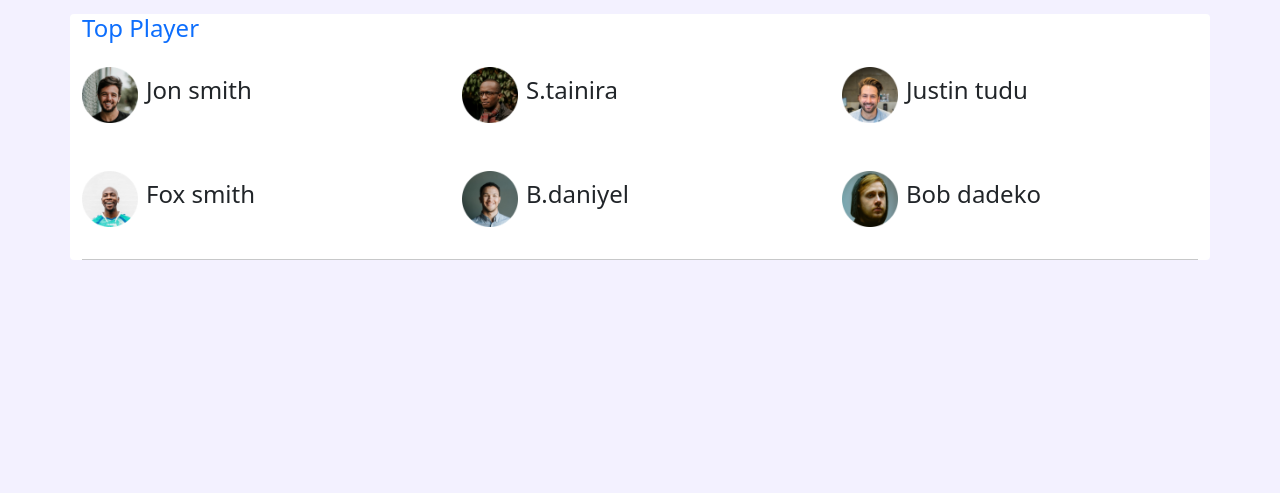
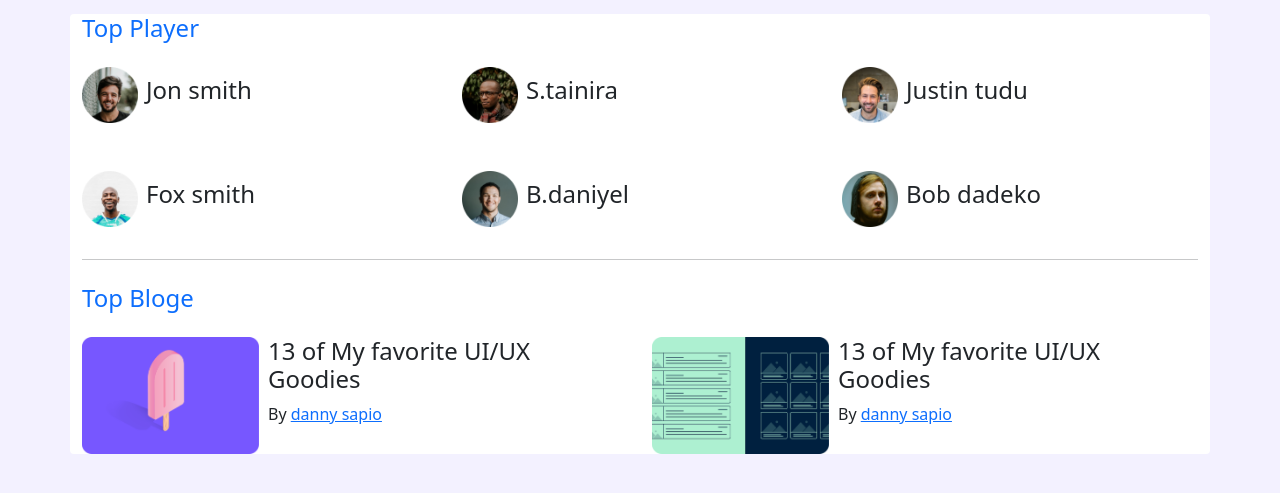
Before and after one commit to BabulKumar2022/boot-leader-board, a plain HTML site: page index.html in a window 1280 px wide. Shown: the part 87-580 px from the top of the page. Drawn offline with Linux system fonts and the light colour scheme.

Commit message:
blogsadd

```diff
--- a/index.html
+++ b/index.html
@@ -68,6 +68,33 @@
           </div>
         </div>
         <hr>
+        <div class="">
+          <h4 class="text-primary my-4">Top Bloge</h4>
+          <div class="row g-4">
+            <div class=" col- col-md-12 col-lg-6 d-flex">
+              <div class="row">
+                <div class="col-12 col-md-4">
+                  <img width="177px" src="images/blogs/blog-1.png" alt="">
+                </div>
+                <div class="ps-2 col-12 col-md-6">
+                    <h4>13 of My favorite UI/UX Goodies</h4>
+                    <p>By <a href="">danny sapio</a></p>
+                </div>
+              </div>
+            </div>
+            <div class="col-md-12 col-lg-6 d-flex">
+              <div class="row">
+                <div class="col-12 col-md-4">
+                  <img width="177px" src="images/blogs/blog-2.png" alt="">
+                </div>
+                <div class="ps-2 col-12 col-md-6">
+                    <h4>13 of My favorite UI/UX Goodies</h4>
+                    <p>By <a href="">danny sapio</a></p>
+                </div>
+              </div>
+            </div>
+          </div>
+        </div>
       </section>
 
     </main>
```
